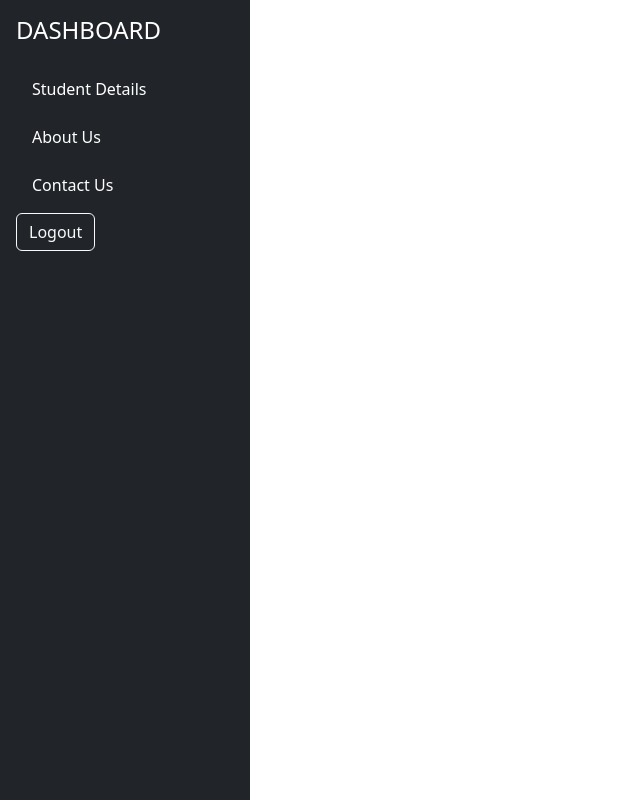
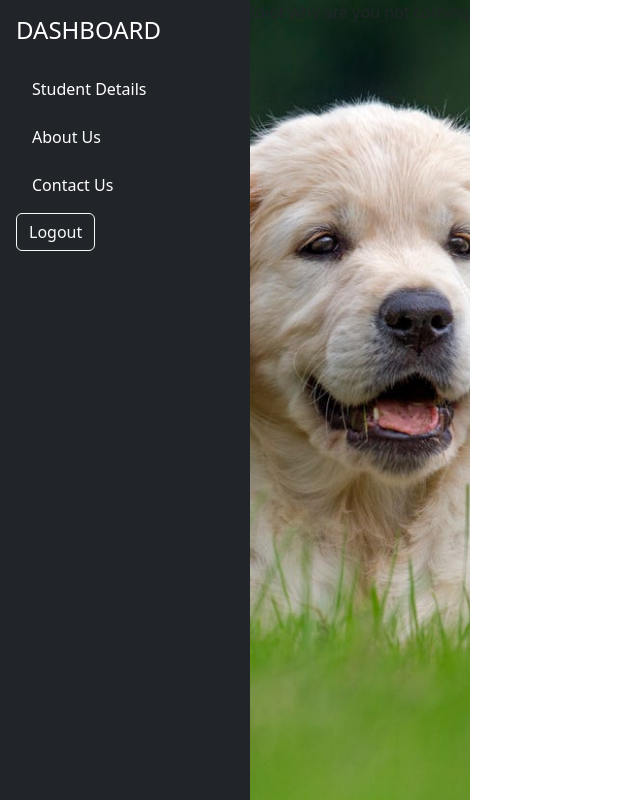
Before and after one commit to Keerthanagowda2003/dashboard, an Angular app: page /dashboard/about-us in a window 1280 px wide. Shown: the whole page, without its empty margins (0-640 px from the left). Built offline with nearby package versions, Linux system fonts and the light colour scheme.

Commit message:
commit this

```diff
--- a/src/app/dashboard/about-us/about-us.component.html
+++ b/src/app/dashboard/about-us/about-us.component.html
@@ -1,5 +1,6 @@
 <div class="background-container">
 
+  <p>Idiot why are you not coming</p>
 </div>
 
 
```
